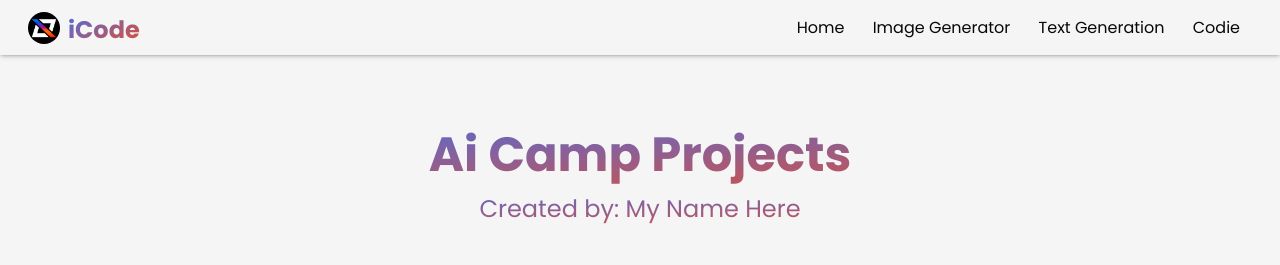
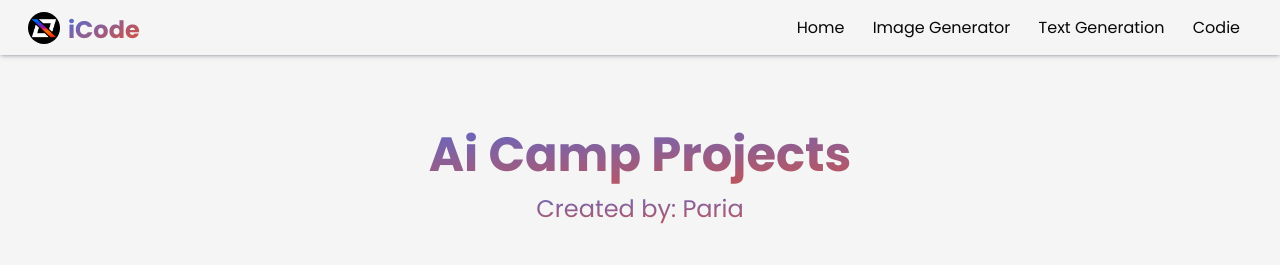
Before and after one commit to TheVoices999/thevoices, a Flask app: page / in a window 1280 px wide. Shown: the top 265 px of the page. Run offline with Flask 3, Linux system fonts and the light colour scheme; some libraries are stand-ins or nearby versions.

Commit message:
Add files via upload

```diff
--- a/templates/index.html
+++ b/templates/index.html
@@ -26,7 +26,7 @@
     <section class="main-container">
         <div class="home-title">
             <h1 class="gradient">Ai Camp Projects</h1>
-            <p class="gradient">Created by: My Name Here</p>
+            <p class="gradient">Created by: Paria</p>
         </div>
         <div class="wrapper">
             <div class="project bg-img1">
```
